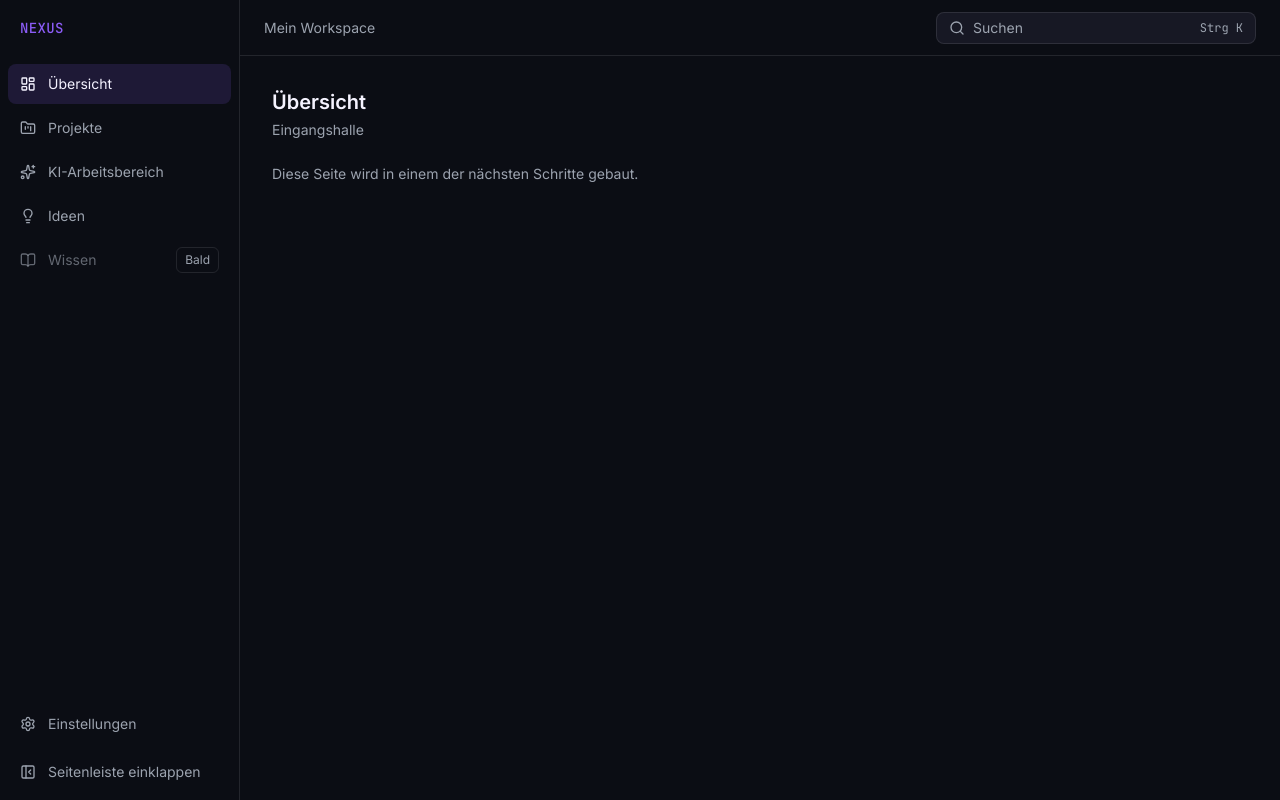
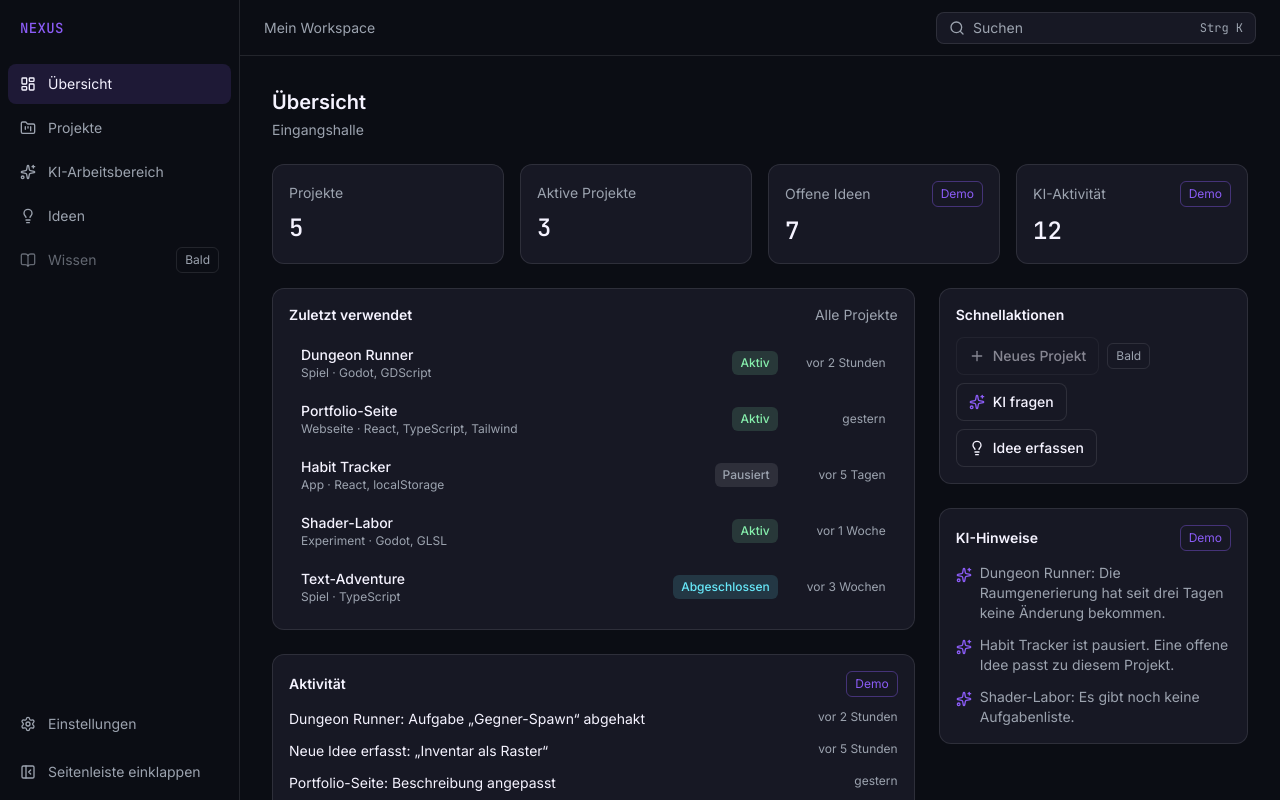
Before and after one commit to keylulu2701/Nexus, a React (Vite) app: page / in a window 1280 px wide. Built offline with nearby package versions, Linux system fonts and the light colour scheme.

Commit message:
Schritt 4: Uebersicht mit Mock-Daten

```diff
--- /dev/null
+++ b/src/data/projects.ts
@@ -0,0 +1,61 @@
+export type ProjektTyp = 'Spiel' | 'Webseite' | 'App' | 'Experiment'
+export type ProjektStatus = 'Aktiv' | 'Pausiert' | 'Abgeschlossen'
+
+export type Projekt = {
+  id: string
+  name: string
+  typ: ProjektTyp
+  beschreibung: string
+  technologien: string[]
+  status: ProjektStatus
+  letzteAktivitaet: string
+}
+
+// MOCK: Beispielprojekte, keine echten Daten
+export const projekte: Projekt[] = [
+  {
+    id: 'dungeon-runner',
+    name: 'Dungeon Runner',
+    typ: 'Spiel',
+    beschreibung: '2D-Roguelike mit zufälligen Räumen und einfachem Kampfsystem.',
+    technologien: ['Godot', 'GDScript'],
+    status: 'Aktiv',
+    letzteAktivitaet: 'vor 2 Stunden',
+  },
+  {
+    id: 'portfolio-seite',
+    name: 'Portfolio-Seite',
+    typ: 'Webseite',
+    beschreibung: 'Persönliche Webseite mit Projektübersicht und Kontaktformular.',
+    technologien: ['React', 'TypeScript', 'Tailwind'],
+    status: 'Aktiv',
+    letzteAktivitaet: 'gestern',
+  },
+  {
+    id: 'habit-tracker',
+    name: 'Habit Tracker',
+    typ: 'App',
+    beschreibung: 'Kleine App, um tägliche Gewohnheiten abzuhaken.',
+    technologien: ['React', 'localStorage'],
+    status: 'Pausiert',
+    letzteAktivitaet: 'vor 5 Tagen',
+  },
+  {
+    id: 'shader-labor',
+    name: 'Shader-Labor',
+    typ: 'Experiment',
+    beschreibung: 'Sammlung kleiner Shader-Versuche für Effekte im Spiel.',
+    technologien: ['Godot', 'GLSL'],
+    status: 'Aktiv',
+    letzteAktivitaet: 'vor 1 Woche',
+  },
+  {
+    id: 'text-adventure',
+    name: 'Text-Adventure',
+    typ: 'Spiel',
+    beschreibung: 'Kurzes Abenteuer, das komplett im Browser läuft.',
+    technologien: ['TypeScript'],
+    status: 'Abgeschlossen',
+    letzteAktivitaet: 'vor 3 Wochen',
+  },
+]
--- /dev/null
+++ b/src/data/uebersicht.ts
@@ -0,0 +1,17 @@
+// MOCK: Beispieldaten für die Übersicht, keine echte KI und keine echten Ideen
+export const offeneIdeen = 7
+export const kiAktivitaet = 12
+
+export const kiHinweise = [
+  { id: 'h1', text: 'Dungeon Runner: Die Raumgenerierung hat seit drei Tagen keine Änderung bekommen.' },
+  { id: 'h2', text: 'Habit Tracker ist pausiert. Eine offene Idee passt zu diesem Projekt.' },
+  { id: 'h3', text: 'Shader-Labor: Es gibt noch keine Aufgabenliste.' },
+]
+
+export const aktivitaeten = [
+  { id: 'a1', text: 'Dungeon Runner: Aufgabe „Gegner-Spawn“ abgehakt', zeit: 'vor 2 Stunden' },
+  { id: 'a2', text: 'Neue Idee erfasst: „Inventar als Raster“', zeit: 'vor 5 Stunden' },
+  { id: 'a3', text: 'Portfolio-Seite: Beschreibung angepasst', zeit: 'gestern' },
+  { id: 'a4', text: 'KI-Arbeitsbereich: Chat zu Shader-Effekten', zeit: 'gestern' },
+  { id: 'a5', text: 'Habit Tracker auf „Pausiert“ gesetzt', zeit: 'vor 5 Tagen' },
+]
--- a/src/i18n/de.ts
+++ b/src/i18n/de.ts
@@ -28,6 +28,23 @@ export const de = {
     ki: { tasten: 'G dann K', text: 'Zum KI-Arbeitsbereich' },
     ideen: { tasten: 'G dann I', text: 'Zu den Ideen' },
   },
+  uebersicht: {
+    kennzahlen: {
+      projekte: 'Projekte',
+      aktiv: 'Aktive Projekte',
+      ideen: 'Offene Ideen',
+      ki: 'KI-Aktivität',
+    },
+    zuletzt: 'Zuletzt verwendet',
+    zuletztLeer: 'Noch keine Projekte. Lege dein erstes an.',
+    alleProjekte: 'Alle Projekte',
+    hinweise: 'KI-Hinweise',
+    schnellaktionen: 'Schnellaktionen',
+    neuesProjekt: 'Neues Projekt',
+    kiFragen: 'KI fragen',
+    ideeErfassen: 'Idee erfassen',
+    feed: 'Aktivität',
+  },
   nav: {
     uebersicht: { titel: 'Übersicht', raum: 'Eingangshalle' },
     projekte: { titel: 'Projekte', raum: 'Werkstatt' },
--- a/src/pages/Uebersicht.tsx
+++ b/src/pages/Uebersicht.tsx
@@ -1,11 +1,147 @@
+import { Link } from 'react-router-dom'
+import { Lightbulb, Plus, Sparkles } from 'lucide-react'
+import { Badge } from '../components/Badge'
+import { Button } from '../components/Button'
+import { Card } from '../components/Card'
 import { PageHeader } from '../components/PageHeader'
+import { StatusLabel } from '../components/StatusLabel'
+import { aktivitaeten, kiAktivitaet, kiHinweise, offeneIdeen } from '../data/uebersicht'
+import { projekte } from '../data/projects'
+import type { ProjektStatus } from '../data/projects'
 import { de } from '../i18n/de'
 
+const statusFarbe: Record<ProjektStatus, 'green' | 'neutral' | 'cyan'> = {
+  Aktiv: 'green',
+  Pausiert: 'neutral',
+  Abgeschlossen: 'cyan',
+}
+
+const aktionLink =
+  'inline-flex items-center gap-2 rounded-md border border-nx-line bg-nx-panel px-3 py-2 text-sm font-medium text-nx-text transition-colors hover:bg-nx-text/10'
+
 export function Uebersicht() {
+  const aktive = projekte.filter((p) => p.status === 'Aktiv').length
+  const zuletzt = projekte.slice(0, 5)
+
+  const kennzahlen = [
+    { label: de.uebersicht.kennzahlen.projekte, wert: projekte.length, demo: false },
+    { label: de.uebersicht.kennzahlen.aktiv, wert: aktive, demo: false },
+    { label: de.uebersicht.kennzahlen.ideen, wert: offeneIdeen, demo: true },
+    { label: de.uebersicht.kennzahlen.ki, wert: kiAktivitaet, demo: true },
+  ]
+
   return (
-    <div>
+    <div className="grid gap-6">
       <PageHeader titel={de.nav.uebersicht.titel} raum={de.nav.uebersicht.raum} />
-      <p className="mt-6 text-sm text-nx-muted">{de.platzhalter.seiteInArbeit}</p>
+
+      <div className="grid grid-cols-4 gap-4">
+        {kennzahlen.map((k) => (
+          <Card key={k.label} className="grid gap-2">
+            <div className="flex items-center justify-between gap-2">
+              <p className="text-sm text-nx-muted">{k.label}</p>
+              {k.demo ? <StatusLabel art="demo" /> : null}
+            </div>
+            <p className="font-mono text-2xl font-medium">{k.wert}</p>
+          </Card>
+        ))}
+      </div>
+
+      <div className="grid grid-cols-3 gap-6">
+        <div className="col-span-2 grid content-start gap-6">
+          <Card className="grid gap-3">
+            <div className="flex items-center justify-between">
+              <h2 className="text-sm font-semibold">{de.uebersicht.zuletzt}</h2>
+              <Link
+                to="/projekte"
+                className="rounded-sm text-sm text-nx-muted transition-colors hover:text-nx-text"
+              >
+                {de.uebersicht.alleProjekte}
+              </Link>
+            </div>
+
+            {zuletzt.length === 0 ? (
+              <p className="text-sm text-nx-muted">{de.uebersicht.zuletztLeer}</p>
+            ) : (
+              <ul className="grid gap-1">
+                {zuletzt.map((p) => (
+                  <li key={p.id}>
+                    <Link
+                      to="/projekte"
+                      className="flex items-center justify-between gap-4 rounded-md px-3 py-2 transition-colors hover:bg-nx-text/10"
+                    >
+                      <span className="min-w-0">
+                        <span className="block truncate text-sm font-medium">{p.name}</span>
+                        <span className="block truncate text-xs text-nx-muted">
+                          {p.typ} · {p.technologien.join(', ')}
+                        </span>
+                      </span>
+                      <span className="flex shrink-0 items-center gap-3">
+                        <Badge farbe={statusFarbe[p.status]}>{p.status}</Badge>
+                        <span className="w-24 text-right text-xs text-nx-muted">
+                          {p.letzteAktivitaet}
+                        </span>
+                      </span>
+                    </Link>
+                  </li>
+                ))}
+              </ul>
+            )}
+          </Card>
+
+          <Card className="grid gap-3">
+            <div className="flex items-center justify-between">
+              <h2 className="text-sm font-semibold">{de.uebersicht.feed}</h2>
+              <StatusLabel art="demo" />
+            </div>
+            <ul className="grid gap-3">
+              {aktivitaeten.map((a) => (
+                <li key={a.id} className="flex items-start justify-between gap-4 text-sm">
+                  <span>{a.text}</span>
+                  <span className="shrink-0 text-xs text-nx-muted">{a.zeit}</span>
+                </li>
+              ))}
+            </ul>
+          </Card>
+        </div>
+
+        <div className="grid content-start gap-6">
+          <Card className="grid gap-3">
+            <h2 className="text-sm font-semibold">{de.uebersicht.schnellaktionen}</h2>
+            <div className="grid justify-items-start gap-2">
+              <div className="flex items-center gap-2">
+                <Button variante="sekundaer" disabled>
+                  <Plus size={16} />
+                  {de.uebersicht.neuesProjekt}
+                </Button>
+                <StatusLabel art="bald" />
+              </div>
+              <Link to="/ki" className={aktionLink}>
+                <Sparkles size={16} className="text-nx-violet" />
+                {de.uebersicht.kiFragen}
+              </Link>
+              <Link to="/ideen" className={aktionLink}>
+                <Lightbulb size={16} />
+                {de.uebersicht.ideeErfassen}
+              </Link>
+            </div>
+          </Card>
+
+          <Card className="grid gap-3">
+            <div className="flex items-center justify-between">
+              <h2 className="text-sm font-semibold">{de.uebersicht.hinweise}</h2>
+              <StatusLabel art="demo" />
+            </div>
+            <ul className="grid gap-3">
+              {kiHinweise.map((h) => (
+                <li key={h.id} className="flex gap-2 text-sm text-nx-muted">
+                  <Sparkles size={16} className="mt-1 shrink-0 text-nx-violet" />
+                  <span>{h.text}</span>
+                </li>
+              ))}
+            </ul>
+          </Card>
+        </div>
+      </div>
     </div>
   )
 }
```
Also changed, not shown: 1 other file (tests, documents, lock files or other folders).
